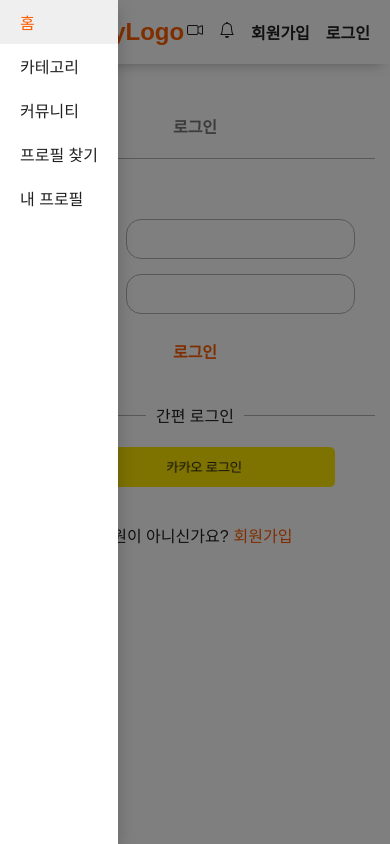
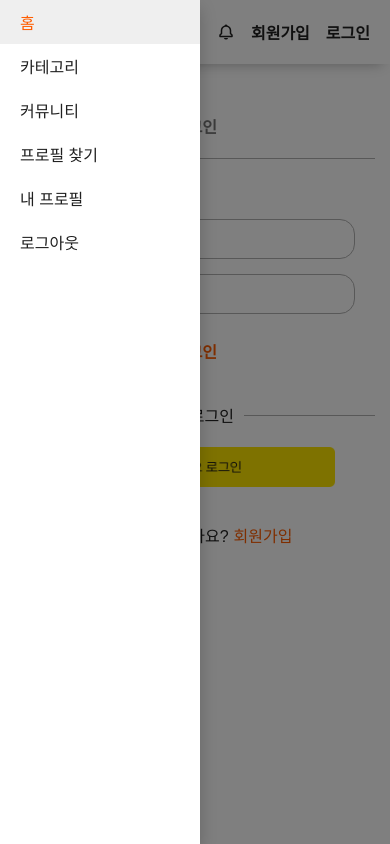
Before and after one commit to wavekt98/DITTO, a React (Vite) app in the folder front/: page /login in a window 390 px wide. Both pictures are taken after a click on the element "메뉴". Built offline with nearby package versions, Linux system fonts and the light colour scheme; a web font is replaced by a local one.

Commit message:
:hammer: [Fix] 로그인 API 연결 오류 수정

```diff
--- a/front/src/components/User/login/LoginForm.jsx
+++ b/front/src/components/User/login/LoginForm.jsx
@@ -161,7 +161,7 @@ const LoginForm = () => {
         password,
       });
 
-      const { accessToken, refreshToken, nickname } = response.data;
+      const { accessToken, refreshToken, nickname } = response?.data?.data;
       const decodedToken = jwtDecode(accessToken);
       const userId = decodedToken.userId;
       const emailFromToken = decodedToken.email;
--- a/front/src/components/common/Header.jsx
+++ b/front/src/components/common/Header.jsx
@@ -1,9 +1,16 @@
 // src/components/common/Header.js
 import { useState } from "react";
+import { styled } from "styled-components";
 import { Link } from "react-router-dom";
-import { styled } from "styled-components";
-import { useSelector } from "react-redux";  // 추가된 부분
+import { logout } from '../../features/auth/authSlice';
+import { useDispatch } from 'react-redux';
+import { useSelector } from "react-redux";
 import { BsCameraVideo, BsBell } from "react-icons/bs";
+import { IoIosLogOut } from "react-icons/io";
+import { SlLogout } from "react-icons/sl";
+import { BiVideo, BiBell,  BiLogOut  } from "react-icons/bi";
+
+import useAxios from "../../hooks/useAxios";
 
 const HeaderContainer = styled.header`
   width: 100%;
@@ -33,7 +40,38 @@ const Icons = styled.div`
   gap: 16px;
 `;
 
+const CustomVideoIcon = styled(BiVideo)`
+  font-size: 18px;
+  font-weight: 600;
+  color: var(--TEXT_PRIMARY);
+  cursor: pointer;
+
+  &:hover {
+    color: var(--PRIMARY);
+}`
+
+const CustomBellIcon = styled(BiBell)`
+  font-size: 18px;
+  font-weight: 600;
+  color: var(--TEXT_PRIMARY);
+  cursor: pointer;
+
+  &:hover {
+    color: var(--PRIMARY);
+}`
+
+const CustomLogoutIcon = styled(BiLogOut)`
+  font-size: 18px;
+  font-weight: 600;
+  color: var(--TEXT_PRIMARY);
+  cursor: pointer;
+
+  &:hover {
+    color: var(--PRIMARY);
+}`
+
 const Icon = styled.div`
+  font-size: 16px;
   font-weight: 600;
   color: var(--TEXT_PRIMARY);
   cursor: pointer;
@@ -109,6 +147,7 @@ const MobileDropdownMenu = styled.div`
   position: absolute;
   top: 0;
   left: 0;
+  width: 200px;
   height: 100%;
   background-color: var(--LIGHT);
   box-shadow: 0 8px 16px rgba(0, 0, 0, 0.2);
@@ -128,15 +167,28 @@ const Overlay = styled.div`
 `;
 
 const Header = () => {
+  const { response: getResponse, sendRequest: getPost } = useAxios();
+
   const [menuOpen, setMenuOpen] = useState(false);
   const isAuthenticated = useSelector(state => state.auth.isAuthenticated);  // 추가된 부분
   const nickname = useSelector(state => state.auth.nickname);  // 추가된 부분
+  const dispatch = useDispatch();
 
   const handleOverlayClick = () => {
     setMenuOpen(false);
   };
 
-  return (
+  const handleLogout = async () => {
+    try {
+      //await axios.post('/auth/logout'); // 로그아웃 API 요청
+      dispatch(logout());
+      navigate('/');
+    } catch (error) {
+      console.error("Logout failed: ", error);
+    }
+  };
+
+    return (
     <HeaderContainer>
       <Overlay open={menuOpen} onClick={handleOverlayClick} />
       <TopSection>
@@ -144,21 +196,18 @@ const Header = () => {
         <MobileDropdownMenu open={menuOpen}>
           <DropdownItem to="/">홈</DropdownItem>
           <DropdownItem to="/">카테고리</DropdownItem>
-          <DropdownItem to="/meeting">커뮤니티</DropdownItem>
-          <DropdownItem to="/meeting">프로필 찾기</DropdownItem>
-          <DropdownItem to="/meeting">내 프로필</DropdownItem>
+          <DropdownItem to="/board/all">커뮤니티</DropdownItem>
+          <DropdownItem to="/profile/search">프로필 찾기</DropdownItem>
+          <DropdownItem to="/profile/my">내 프로필</DropdownItem>
+          <DropdownItem to="/profile/my">로그아웃</DropdownItem>
         </MobileDropdownMenu>
         <Logo>MyLogo</Logo>
         <Icons>
-          <Icon>
-            <BsCameraVideo />
-          </Icon>
-          <Icon>
-            <BsBell />
-          </Icon>
+          <CustomVideoIcon />
+          <CustomBellIcon />
           {isAuthenticated ? (
             <Link to="/mypage">
-              <Icon>MyPage</Icon> // 로그인된 경우 사용자 이름 표시
+              <Icon>MyPage</Icon>
             </Link>
           ) : (
             <Link to="/signup">
@@ -166,12 +215,13 @@ const Header = () => {
             </Link>
           )}
           {isAuthenticated ? (
-            <Icon>{nickname}</Icon> // 로그인된 경우 사용자 이름 표시
+            <Icon>{nickname}</Icon>
           ) : (
             <Link to="/login">
               <Icon>로그인</Icon>
             </Link>
           )}
+          {isAuthenticated && <CustomLogoutIcon onClick={handleLogout} />}
         </Icons>
       </TopSection>
       <BottomSection>
@@ -181,14 +231,14 @@ const Header = () => {
         <Link to="/class">
           <MenuItem>카테고리</MenuItem>
         </Link>
-        <Link to="/meeting">
+        <Link to="/board/all">
           <MenuItem>커뮤니티</MenuItem>
         </Link>
         <MenuItem>
           프로필
           <DropdownMenu>
-            <DropdownItem to="/meeting">프로필 찾기</DropdownItem>
-            <DropdownItem to="/meeting">내 프로필</DropdownItem>
+            <DropdownItem to="/profile/search">프로필 찾기</DropdownItem>
+            <DropdownItem to="/profile/my">내 프로필</DropdownItem>
           </DropdownMenu>
         </MenuItem>
       </BottomSection>
```
